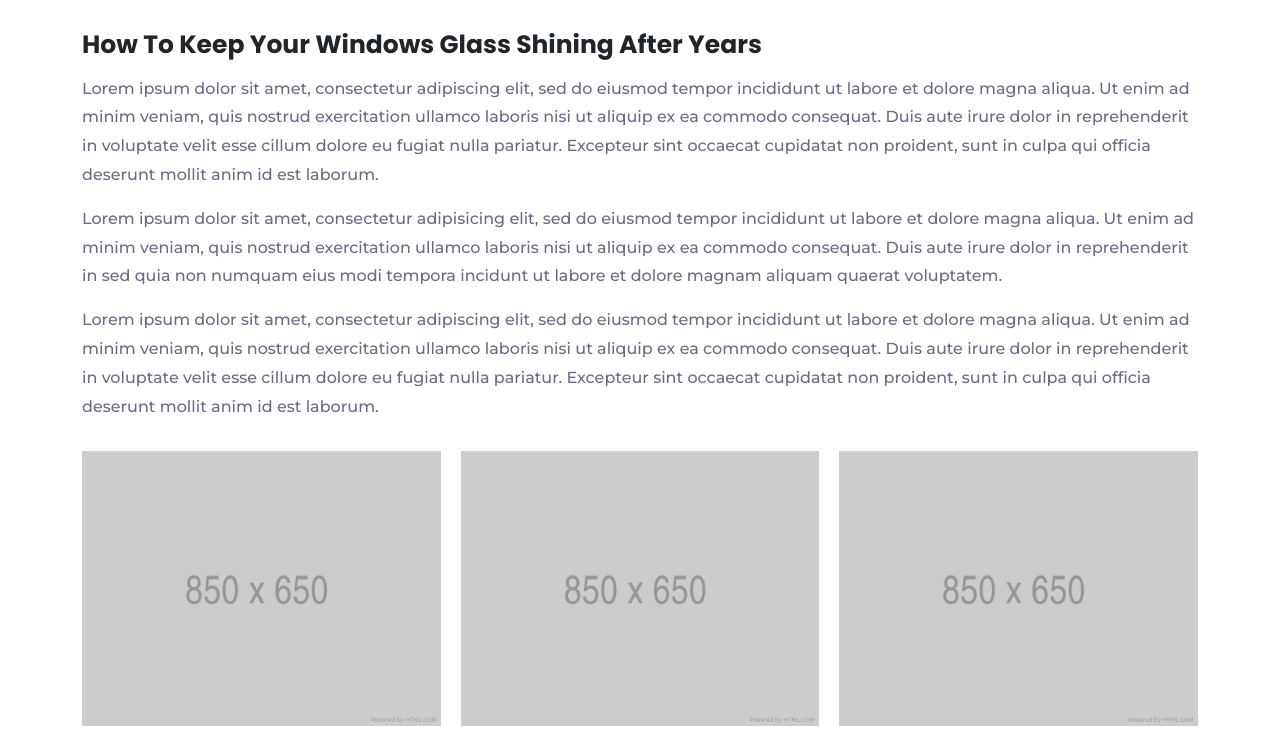
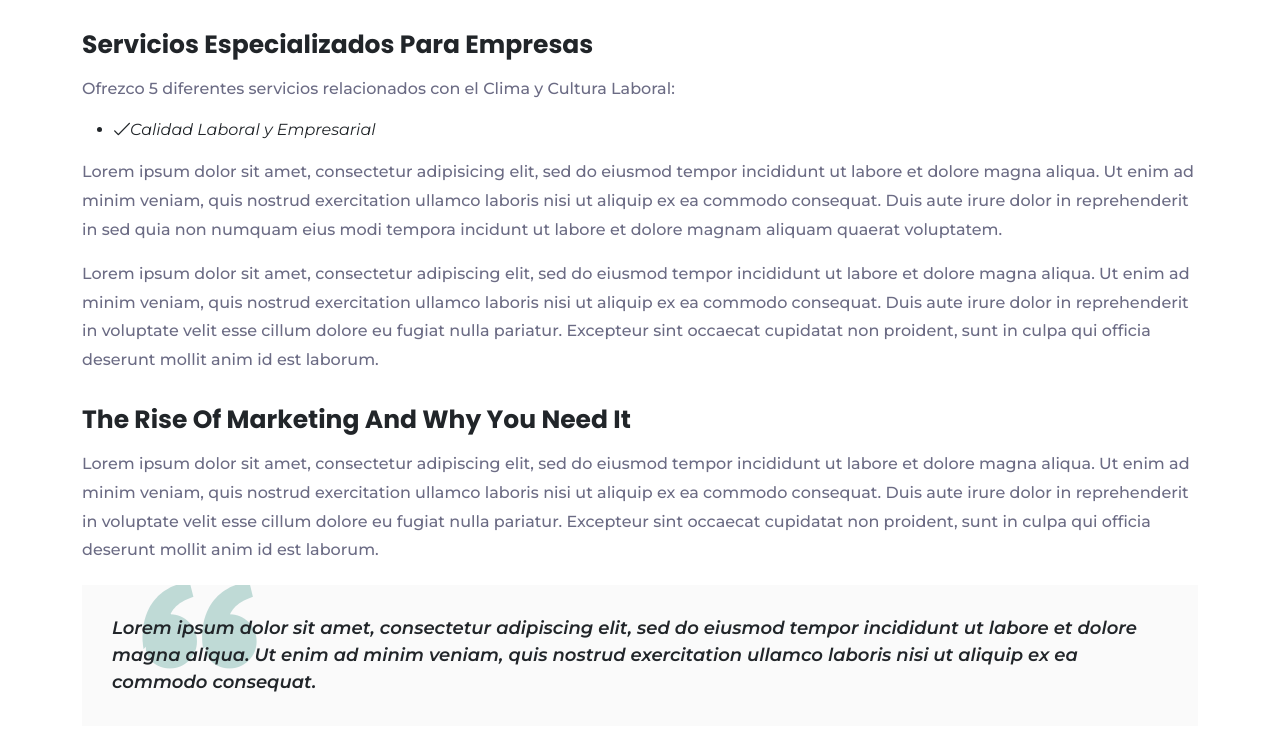
Before and after one commit to tooniosuna/yuri, a plain HTML site: page servicios-psicologia/clima-cultura-laboral.html in a window 1280 px wide. Shown: the part 1425-2168 px from the top of the page. Drawn offline with Linux system fonts and the light colour scheme; files whose address does not match are found by name.

Commit message:
checking ul lsit in clima y cultura laboral

```diff
--- a/servicios-psicologia/clima-cultura-laboral.html
+++ b/servicios-psicologia/clima-cultura-laboral.html
@@ -302,15 +302,21 @@
                             <img src="../assets/images/services-details/clima-laboral/detalles-clima-laboral.jpg" alt="image">
                         </div>
 
-                        <h3>How To Keep Your Windows Glass Shining After Years</h3>
+                        <h3>Servicios Especializados Para Empresas</h3>
 
-                        <p>Lorem ipsum dolor sit amet, consectetur adipiscing elit, sed do eiusmod tempor incididunt ut labore et dolore magna aliqua. Ut enim ad minim veniam, quis nostrud exercitation ullamco laboris nisi ut aliquip ex ea commodo consequat. Duis aute irure dolor in reprehenderit in voluptate velit esse cillum dolore eu fugiat nulla pariatur. Excepteur sint occaecat cupidatat non proident, sunt in culpa qui officia deserunt mollit anim id est laborum.</p>
+                        <p>Ofrezco 5 diferentes servicios relacionados con el Clima y Cultura Laboral:</p>
+
+                        <ul class="list">
+                            <li>
+                                <i class="flaticon-check">Calidad Laboral y Empresarial</i>
+                            </li>
+                        </ul>
 
                         <p>Lorem ipsum dolor sit amet, consectetur adipisicing elit, sed do eiusmod tempor incididunt ut labore et dolore magna aliqua. Ut enim ad minim veniam, quis nostrud exercitation ullamco laboris nisi ut aliquip ex ea commodo consequat. Duis aute irure dolor in reprehenderit in  sed quia non numquam eius modi tempora incidunt ut labore et dolore magnam aliquam quaerat voluptatem.</p>
 
                         <p>Lorem ipsum dolor sit amet, consectetur adipiscing elit, sed do eiusmod tempor incididunt ut labore et dolore magna aliqua. Ut enim ad minim veniam, quis nostrud exercitation ullamco laboris nisi ut aliquip ex ea commodo consequat. Duis aute irure dolor in reprehenderit in voluptate velit esse cillum dolore eu fugiat nulla pariatur. Excepteur sint occaecat cupidatat non proident, sunt in culpa qui officia deserunt mollit anim id est laborum.</p>
 
-                        <ul class="wp-block-gallery columns-3">
+                        <!--ul class="wp-block-gallery columns-3">
                             <li class="blocks-gallery-item">
                                 <figure>
                                     <img src="assets/images/blog/blog-4.jpg" alt="image">
@@ -328,7 +334,7 @@
                                     <img src="assets/images/blog/blog-6.jpg" alt="image">
                                 </figure>
                             </li>
-                        </ul>
+                        </ul-->
 
                         <h3>The Rise Of Marketing And Why You Need It</h3>
 
```
